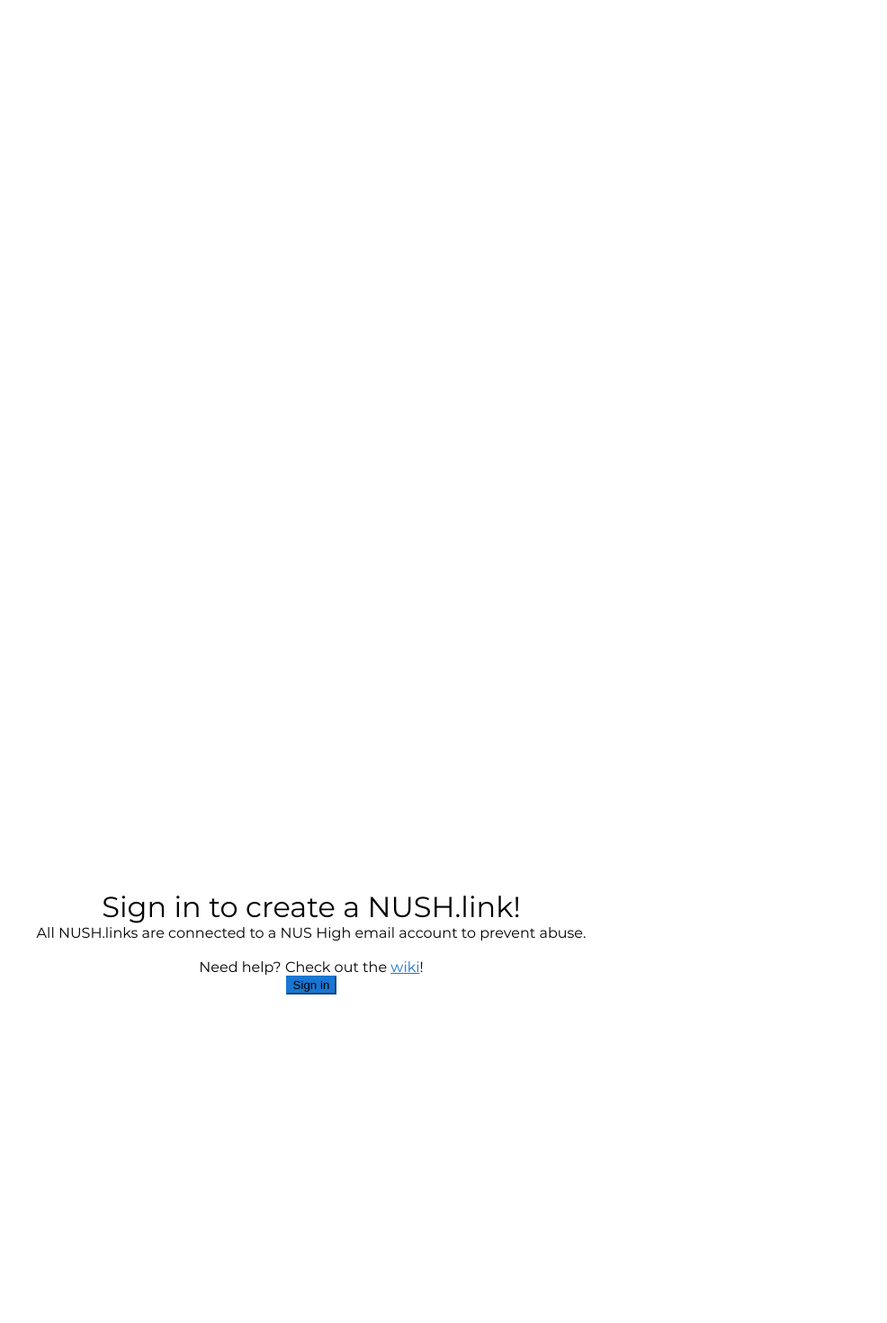
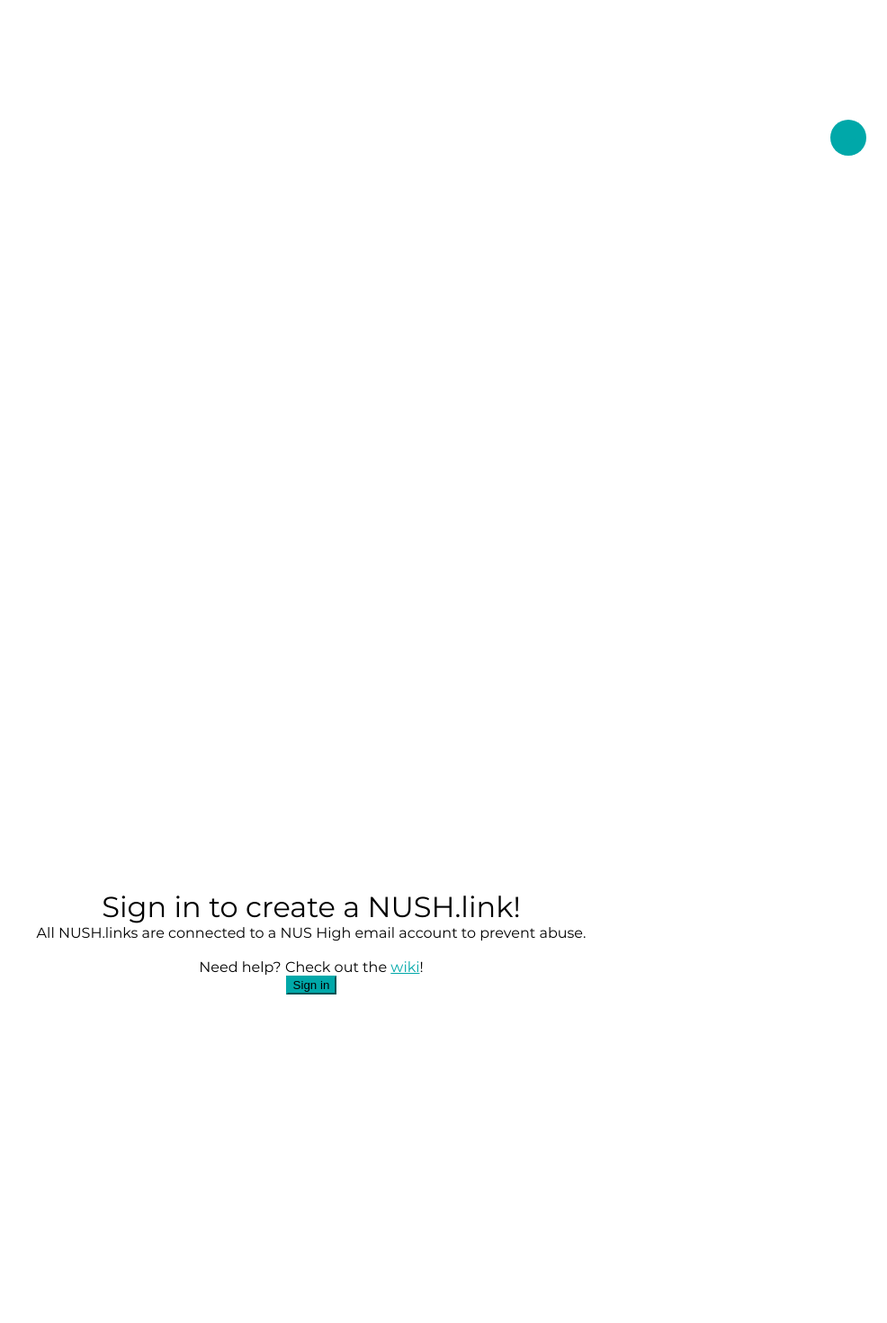
Before and after one commit to appventure-nush/nush-link, a Vue app in the folder frontend/: page /#/ in a window 1280 px wide. Shown: the part 620-2090 px from the top of the page at 90% size, without its empty margins (294-1280 px from the left). Built offline with nearby package versions, Linux system fonts and the light colour scheme; no server answers.

Commit message:
Add a Scroll-Down-Indicator Button

```diff
--- a/frontend/package.json
+++ b/frontend/package.json
@@ -12,11 +12,11 @@
     "@emotion/css": "^11.5.0",
     "vue": "^2.6.14",
     "vue-router": "^3.5.2",
+    "vue-scrollto": "^2.20.0",
     "vuetify": "^2.5.8",
     "vuex": "^3.6.2"
   },
   "devDependencies": {
-    "tslib": "^2.3.1",
     "@typescript-eslint/eslint-plugin": "^4.31.2",
     "@typescript-eslint/parser": "^4.31.2",
     "@vue/cli-plugin-eslint": "^5.0.0-beta.4",
@@ -30,6 +30,7 @@
     "lint-staged": "^11.1.2",
     "sass": "1.32.1",
     "sass-loader": "^12.1.0",
+    "tslib": "^2.3.1",
     "typescript": "~4.4.3",
     "vue-cli-plugin-vuetify": "~2.4.2",
     "vue-template-compiler": "^2.6.14",
--- a/frontend/src/App.vue
+++ b/frontend/src/App.vue
@@ -27,6 +27,7 @@
                                     An AppVenture Project
                                 </span>
                             </v-toolbar-title>
+                            <a v-if="!this.hideSubtitle" href="#" v-scroll-to="'#intro'" class="back-to-top"><v-icon>mdi-arrow-down</v-icon></a>
                         </v-col>
                     </v-row>
                 </v-container>
@@ -123,7 +124,7 @@
     },
     imgLoadedMethod() {
       this.imgIsLoaded = true;
-    }
+    },
   }
 });
 </script>
@@ -156,4 +157,22 @@
     .v-ripple__container {
         opacity: 0 !important;
     }
+
+    .back-to-top {
+        position: fixed;
+        right: 15px;
+        bottom: 15px;
+        z-index: 996;
+        /* background: #0078ff; */
+        background: #00a8a9;
+        width: 40px;
+        height: 40px;
+        border-radius: 50px;
+        /* transition: all 0.4s; */
+        align-items: center!important;
+        justify-content: center!important;
+        display: flex!important;
+        box-sizing: border-box;
+        text-decoration: none;
+    }
 </style>
--- a/frontend/src/main.ts
+++ b/frontend/src/main.ts
@@ -3,6 +3,21 @@
 import vuetify from "./plugins/vuetify";
 import router from "./plugins/router";
 import store from "@/plugins/vuex";
+import VueScrollTo from "vue-scrollto";
+
+Vue.use(VueScrollTo, {
+  container: "body",
+  duration: 500,
+  easing: "ease",
+  offset: 0,
+  force: true,
+  cancelable: true,
+  onStart: false,
+  onDone: false,
+  onCancel: false,
+  x: false,
+  y: true
+});
 
 Vue.config.productionTip = false;
 
--- a/frontend/src/plugins/vuetify.ts
+++ b/frontend/src/plugins/vuetify.ts
@@ -3,4 +3,12 @@
 
 Vue.use(Vuetify);
 
-export default new Vuetify({});
+export default new Vuetify({
+  theme: {
+    themes: {
+      light: {
+        primary: "#00a8a9",
+      }
+    }
+  }
+});
--- a/frontend/src/views/Main.vue
+++ b/frontend/src/views/Main.vue
@@ -1,5 +1,5 @@
 <template>
-  <v-container fluid fill-height fill-width align="center" justify="center">
+  <v-container fluid fill-height fill-width align="center" justify="center" id="intro">
     <v-row>
       <v-col align="center" justify="center">
         <span v-if="user && !isTeacher(user.email)">
```
Also changed, not shown: 1 other file (tests, documents, lock files or other folders).
